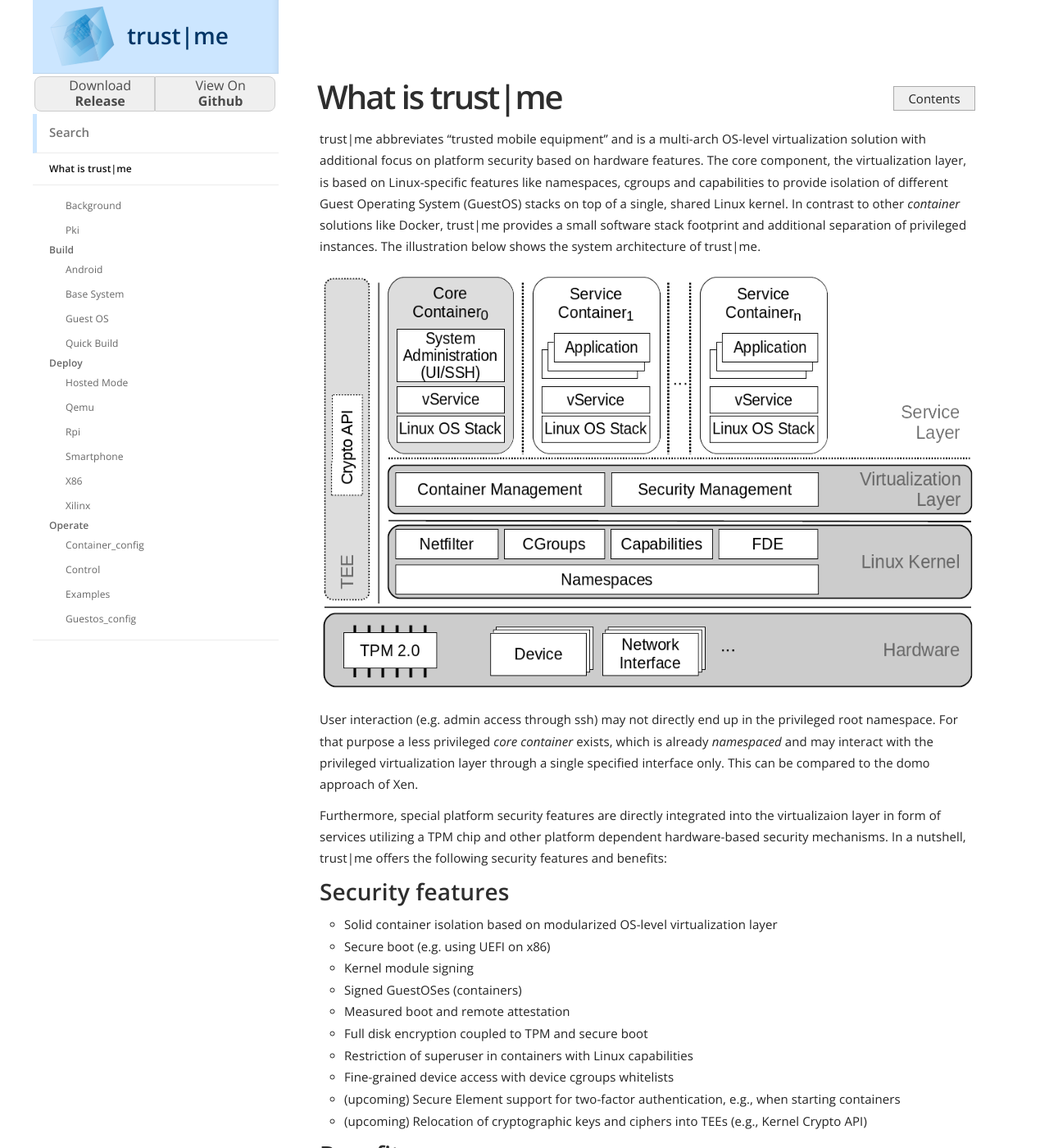
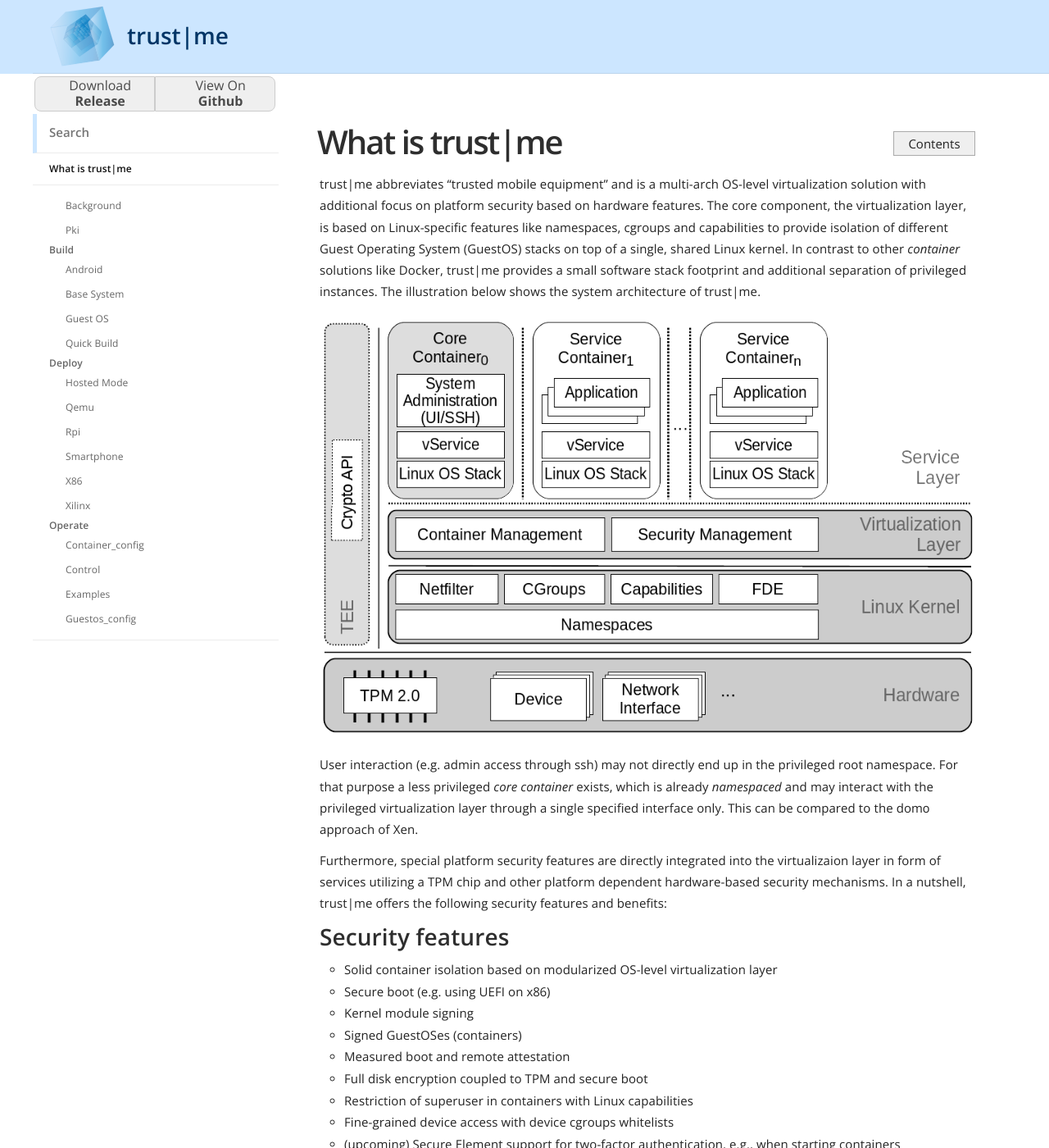
Before and after one commit to trustm3/trustm3.github.io, a Jekyll site: the page built from index.md, in a window 1280 px wide and 1400 px high. Shown: the whole window at 82% size. Built offline with Jekyll 4.4.1, drawn with Linux system fonts in a browser that asks for light colours.

Commit message:
Make blue bar cover whole top

```diff
--- a/_layouts/default.html
+++ b/_layouts/default.html
@@ -2,6 +2,7 @@
 
 <html>
 	<head>
+        <div class="filler"></div>
 		<meta charset="utf-8">
 		<meta name="viewport" content="width=device-width, initial-scale=1">
 
--- a/_sass/_layout.scss
+++ b/_sass/_layout.scss
@@ -70,21 +70,18 @@ body {
 		}
 	}
 
-    .box{
+    .filler{
         background: $brand-colour;
         width: 100%;
         height: 90px;
         position: fixed;
         top: 0;
+        left: 0;
     }
 }
 
 .main {
 	margin-top: $space + $nav-header-height;
-
-	@media (min-width: $mobile-break) and (min-height: $vertical-break) {
-		margin-top: 0;
-	}
 }
 
 header {
@@ -96,19 +93,23 @@ header {
 	top: 0;
     left: 0;
     width: 100%;
+    z-index: 1;
 	@media (min-width: $mobile-break) and (min-height: $vertical-break) {
         left: 50%;
         margin: 0 auto 0 -600px;
+        z-index: 0;
 	}
 	right: 0;
 	overflow-x: hidden;
     overflow-y: auto;
-	z-index: 1;
 	background-color: $nav-background-color;
 
 	ul {
 		padding: 0;
 		margin: 0;
+        @media (min-width: $mobile-break) and (min-height: $vertical-break) {
+            width: $nav-width;
+        }
 	}
 
 	h1 {
@@ -133,6 +134,8 @@ header {
 			width: $emblem-size;
 			margin-right: $space - 5;
 		}
+        position: sticky;
+        z-index: 10;
 	}
 
 $nav-image: $baseurl + "/img/menu.svg";
@@ -161,7 +164,7 @@ $nav-image: $baseurl + "/img/menu.svg";
 
 	@media (min-width: $mobile-break) and (min-height: $vertical-break) {
 		background-color: transparent;
-		width: $nav-width;
+		//width: $nav-width;
 		right: auto;
 		bottom: auto;
 
@@ -263,7 +266,7 @@ $nav-image: $baseurl + "/img/menu.svg";
 }
 
 .content {
-	position: relative;
+    margin-top: 100px;
 	background-color: $content-background-color;
 	color: $content-color;
 
@@ -596,9 +599,6 @@ img {
     width: 240px;
     position: sticky;
     top: 135px;
-    @media (min-width: $mobile-break) and (min-height: $vertical-break) {
-        top: 55px;
-    }
 
     float: right;
     background-color: #ffffff;
@@ -609,9 +609,6 @@ img {
 #tocbtn
 {
     top: 100px;
-    @media (min-width: $mobile-break) and (min-height: $vertical-break) {
-        top: 20px;
-    }
     position: sticky;
     border: 1px solid #aaa;
     width: 100px;
```
